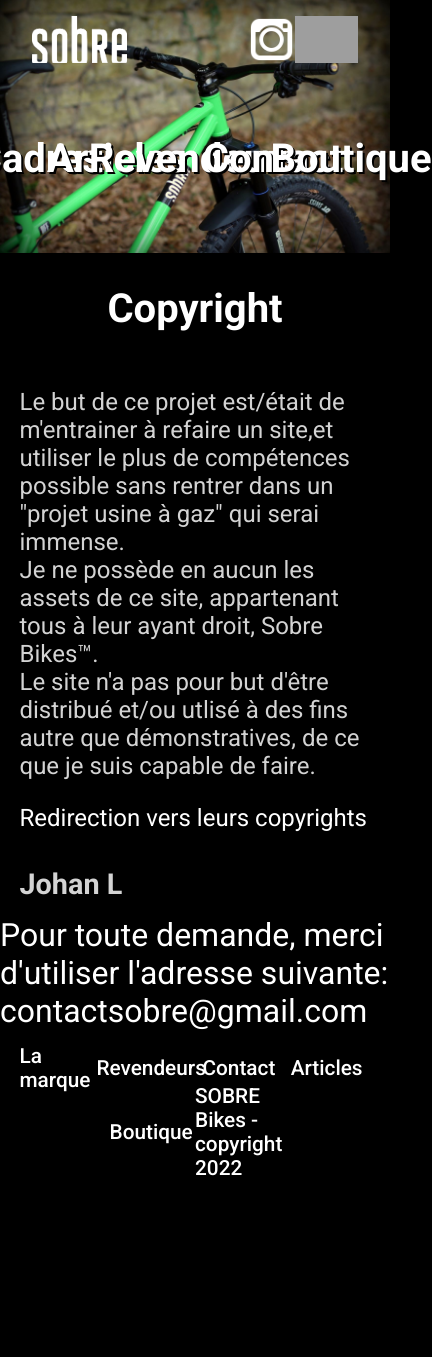
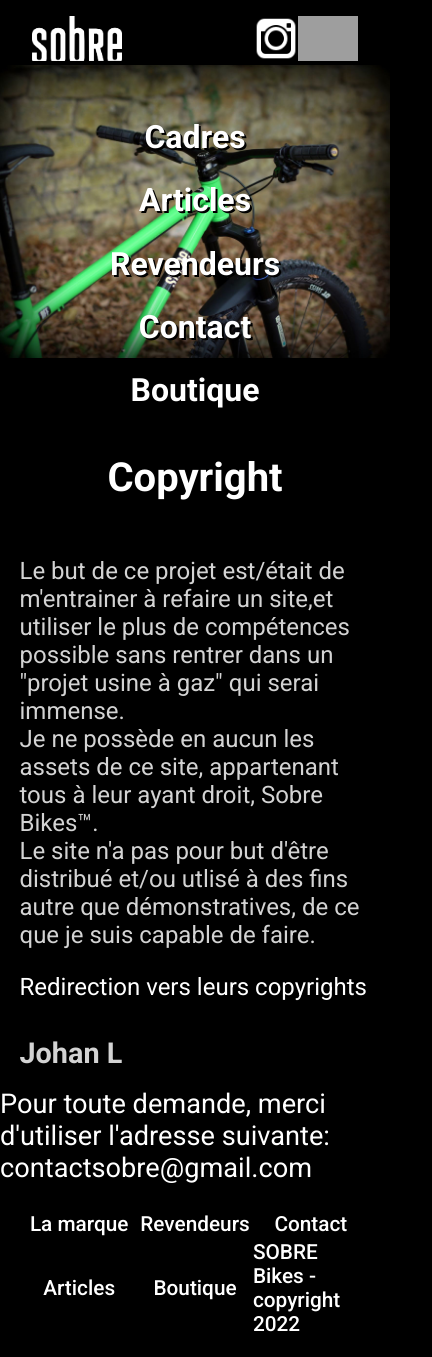
Before and after one commit to jetzy46/SobreBikesCopy, a React (Create React App) app: page /copyright in a window 390 px wide. Shown: the whole page, 432 px wide, since content can reach past the window. Before the commit the page ends 1188 px from the top, so only its background shows below. Built offline with nearby package versions, Linux system fonts and the light colour scheme; grey boxes are pictures that could not be loaded.

Commit message:
started the responsive. first breakpoint is done (1299px width)

```diff
--- a/src/App/Components/ArticleCard/articleCard.js
+++ b/src/App/Components/ArticleCard/articleCard.js
@@ -31,6 +31,9 @@
   align-items: center;
   justify-content: start;
   margin: 1em 2em;
+  @media only screen and (max-width: 1299px) {
+    width: 40vw;
+  }
 `;
 const Thumbnail = styled.div`
   width: 100%;
--- a/src/App/Components/BrandBrief/brandBrief.js
+++ b/src/App/Components/BrandBrief/brandBrief.js
@@ -14,8 +14,7 @@
             La marque Sobre
             <br />
             Née dans le beaujolais, l'entreprise Sobre Bikes a vue le jour en 2008 avec pour objectif de redonner ses
-            titres de noblesses <br />
-            aux cadres en acier...
+            titres de noblesses aux cadres en acier...
           </p>
           <LinkBlurry to="/la-marque">En savoir plus</LinkBlurry>
         </BlurryBgd>
@@ -47,6 +46,9 @@
 const SteelLink = styled(Link)`
   font-size: 5em;
   text-shadow: 2px 2px black;
+  @media only screen and (max-width: 1299px) {
+    font-size: 4em;
+  }
 `;
 
 const History = styled.div`
@@ -72,9 +74,21 @@
     font-weight: 500;
     margin-bottom: 2em;
   }
+  @media only screen and (max-width: 1299px) {
+    > p {
+      font-size: 1.3em;
+      font-weight: 400;
+      margin-bottom: 1.7em;
+    }
+  }
 `;
 
 const LinkBlurry = styled(Link)`
   font-size: 1.7em;
   font-weight: 700;
+  @media only screen and (max-width: 1299px) {
+      font-size: 1.3em;
+      font-weight: 500;
+    }
+  }
 `;
--- a/src/App/Components/Footer/footer.js
+++ b/src/App/Components/Footer/footer.js
@@ -47,6 +47,12 @@
   display: flex;
   align-items: center;
   justify-content: center;
+  @media only screen and (max-width: 1299px) {
+    font-size: 1.7em;
+  }
+  @media only screen and (max-width: 1299px) {
+    height: 25%;
+  }
 `;
 const Links = styled.div`
   width: 100%;
@@ -76,6 +82,9 @@
       font-size: 1.1em;
     }
   }
+  @media only screen and (max-width: 1299px) {
+    width: 33%;
+  }
 `;
 const LinksMenu = styled(Link)`
   text-decoration: none;
--- a/src/App/Components/Frames/frames.js
+++ b/src/App/Components/Frames/frames.js
@@ -57,6 +57,7 @@
 const FrameSelection = styled.div`
   height: 60%;
   width: 100%;
+  background-color: white;
   display: flex;
   flex-direction: row;
   align-item: center;
@@ -91,6 +92,9 @@
   justify-content: center;
   font-size: 3em;
   text-shadow: -1px 0 black, 0 1px black, 1px 0 black, 0 -1px black;
+  @media only screen and (max-width: 1299px) {
+    font-size: 2.5em;
+  }
 `;
 const DadFrame = styled.div`
   background: url(${process.env.PUBLIC_URL + "img/frames/dad.jpg"}) no-repeat center/100%;
@@ -101,6 +105,9 @@
   justify-content: center;
   font-size: 3em;
   text-shadow: -1px 0 black, 0 1px black, 1px 0 black, 0 -1px black;
+  @media only screen and (max-width: 1299px) {
+    font-size: 2.5em;
+  }
 `;
 const OffFrame = styled.div`
   background: url(${process.env.PUBLIC_URL + "img/frames/off.jpg"}) no-repeat center/100%;
@@ -111,6 +118,9 @@
   justify-content: center;
   font-size: 3em;
   text-shadow: -1px 0 black, 0 1px black, 1px 0 black, 0 -1px black;
+  @media only screen and (max-width: 1299px) {
+    font-size: 2.5em;
+  }
 `;
 const VersatileFrame = styled.div`
   background: url(${process.env.PUBLIC_URL + "img/frames/versatile.jpg"}) no-repeat center/100%;
@@ -121,6 +131,9 @@
   justify-content: center;
   font-size: 3em;
   text-shadow: -1px 0 black, 0 1px black, 1px 0 black, 0 -1px black;
+  @media only screen and (max-width: 1299px) {
+    font-size: 2.5em;
+  }
 `;
 const Store = styled.div`
   height: 20%;
@@ -137,4 +150,8 @@
   :hover {
     color: red;
   }
+  @media only screen and (max-width: 1299px) {
+    font-weight: 500;
+    font-size: 2em;
+  }
 `;
--- a/src/App/Components/Header/header.js
+++ b/src/App/Components/Header/header.js
@@ -49,6 +49,8 @@
   background: url(${process.env.PUBLIC_URL + "img/bgHeader.jpg"}) no-repeat center/100%;
   display: flex;
   flex-direction: column;
+  @media only screen and (max-width: 799px) {
+    height: 50vh;
 `;
 const ImageContainer = styled.div`
   width: 100%;
@@ -59,6 +61,9 @@
   padding: 1em 2em 0 2em;
   img {
     max-height: 100%;
+    @media only screen and (max-width: 799px) {
+      max-height: 50%;
+    }
   }
 `;
 
@@ -72,6 +77,9 @@
   justify-content: space-evenly;
   padding: 0;
   margin: 0;
+  @media only screen and (max-width: 799px) {
+    flex-direction: column;
+  }
 `;
 
 const LinkContainer = styled.li`
@@ -92,6 +100,12 @@
   :hover {
     font-size: 2em;
   }
+  @media only screen and (max-width: 1299px) {
+    font-size: 2em;
+    :hover {
+      font-size: 1.5em;
+    }
+  }
 `;
 
 const ExternalLink = styled.a`
@@ -103,4 +117,10 @@
   :hover {
     font-size: 2em;
   }
+  @media only screen and (max-width: 1299px) {
+    font-size: 2em;
+    :hover {
+      font-size: 1.5em;
+    }
+  }
 `;
--- a/src/App/routes/Articles/Articles.js
+++ b/src/App/routes/Articles/Articles.js
@@ -34,6 +34,5 @@
   flex-direction: row;
   flex-wrap: wrap;
   align-items: center;
-
   padding: 2em;
 `;
--- a/src/App/routes/Bikes/Dad.js
+++ b/src/App/routes/Bikes/Dad.js
@@ -175,6 +175,9 @@
   }
   > img {
     width: 50vw;
+    @media only screen and (max-width: 1299px) {
+      width: 100%;
+    }
   }
   > h4 {
     font-size: 2em;
--- a/src/App/routes/Bikes/Multi.js
+++ b/src/App/routes/Bikes/Multi.js
@@ -150,6 +150,9 @@
   }
   > img {
     width: 50vw;
+    @media only screen and (max-width: 1299px) {
+      width: 100%;
+    }
   }
   > h4 {
     font-size: 2em;
--- a/src/App/routes/Bikes/Off.js
+++ b/src/App/routes/Bikes/Off.js
@@ -149,6 +149,9 @@
   }
   > img {
     width: 50vw;
+    @media only screen and (max-width: 1299px) {
+      width: 100%;
+    }
   }
   > h4 {
     font-size: 2em;
--- a/src/App/routes/Bikes/Versatile.js
+++ b/src/App/routes/Bikes/Versatile.js
@@ -183,6 +183,9 @@
   }
   > img {
     width: 50vw;
+    @media only screen and (max-width: 1299px) {
+      width: 100%;
+    }
   }
   > h4 {
     font-size: 2em;
```
Also changed, not shown: 1 other file (tests, documents, lock files or other folders).
